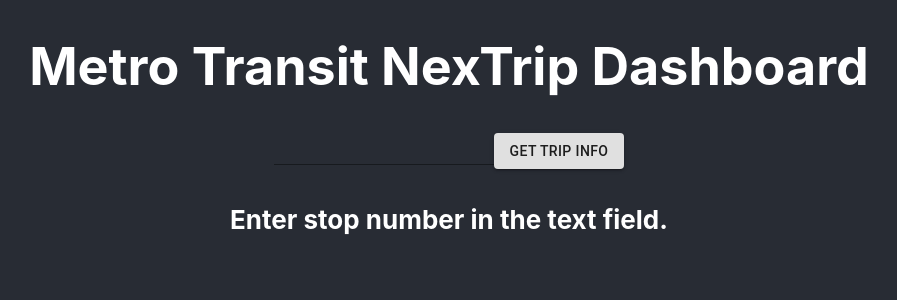
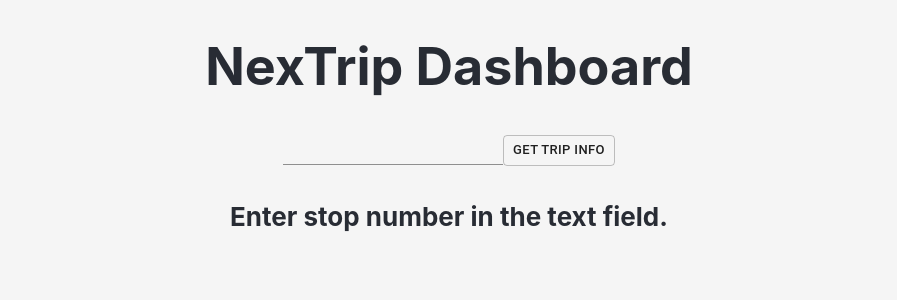
Before and after one commit to cjdufault/msp-next-trip, a React (Create React App) app: page / in a window 1280 px wide. Shown: the top 300 px of the page, without its empty margins (191-1088 px from the left). Built offline with nearby package versions, Linux system fonts and the light colour scheme.

Commit message:
fix double loop & and update colors

```diff
--- a/src/App.css
+++ b/src/App.css
@@ -14,13 +14,13 @@
 }
 
 .App-header {
-  background-color: #282c34;
+  background-color: whitesmoke;
   min-height: 100vh;
   display: flex;
   flex-direction: column;
   align-items: center;
   font-size: calc(10px + 2vmin);
-  color: white;
+  color: #282c34;
 }
 
 .App-link {
--- a/src/App.js
+++ b/src/App.js
@@ -1,4 +1,3 @@
-import { useState } from 'react';
 import { NexTripLookup } from './components/NexTripLookup';
 import './App.css';
 
@@ -6,7 +5,7 @@
   return (
     <div className="App">
       <header className="App-header">
-        <h1>{'Metro Transit NexTrip Dashboard'}</h1>
+        <h1>{'NexTrip Dashboard'}</h1>
         <NexTripLookup />
       </header>
     </div>
--- a/src/components/NexTripLookup.jsx
+++ b/src/components/NexTripLookup.jsx
@@ -28,9 +28,10 @@
   };
 
   const formatDepartureTimeText = (text, timestamp) => {
-    if (text.includes(':')) return `Departs at ${text}`;
-    if (text.includes('Min')) return `Departs in ${text} (${unixTimestampToLocalTime(timestamp)})`;
-    return `${text} (${unixTimestampToLocalTime(timestamp)})`;
+    let departureTime = unixTimestampToLocalTime(timestamp);
+    if (text.includes(':')) return `Departs at ${departureTime}`;
+    if (text.includes('Min')) return `Departs in ${text} (${departureTime})`;
+    return `${text} (${departureTime})`;
   };
 
   const unixTimestampToLocalTime = (timestamp) => {
@@ -47,7 +48,8 @@
         <IntegerInput value={stopNumber} onChange={setStopNumber} />
         <Button
           onClick={handleGetNexTrip}
-          variant={'contained'}
+          size={'small'}
+          variant={'outlined'}
         >
           {'Get Trip Info'}
         </Button>
@@ -59,20 +61,16 @@
         departures &&
         (
           departures.length > 0 ?
-          departures.map((departure) => {
-            return (
           <TableContainer>
             <Table className={'departures-table'}>
               <TableBody>
                 {departures.map((departure) => {
                   return (
-                        <TableRow
-                          key={departure.departure_time}
-                        >
-                          <TableCell align='right'>
+                    <TableRow key={departure.departure_time}>
+                      <TableCell align='left'>
                         {`Route ${departure.route_id} ${departure.direction_text}`}
                       </TableCell>
-                          <TableCell align='right'>{departure.description}</TableCell>
+                      <TableCell align='center'>{departure.description}</TableCell>
                       <TableCell align='right'>
                         {
                           formatDepartureTimeText(
@@ -87,9 +85,6 @@
               </TableBody>
             </Table>
           </TableContainer>
-            )
-          })
-          // <DeparturesTable departures={departures} />
           : <h4>{'No current departure information available.'}</h4>
         )
       }
```
Lines whose indentation alone changed are shown as unchanged.
